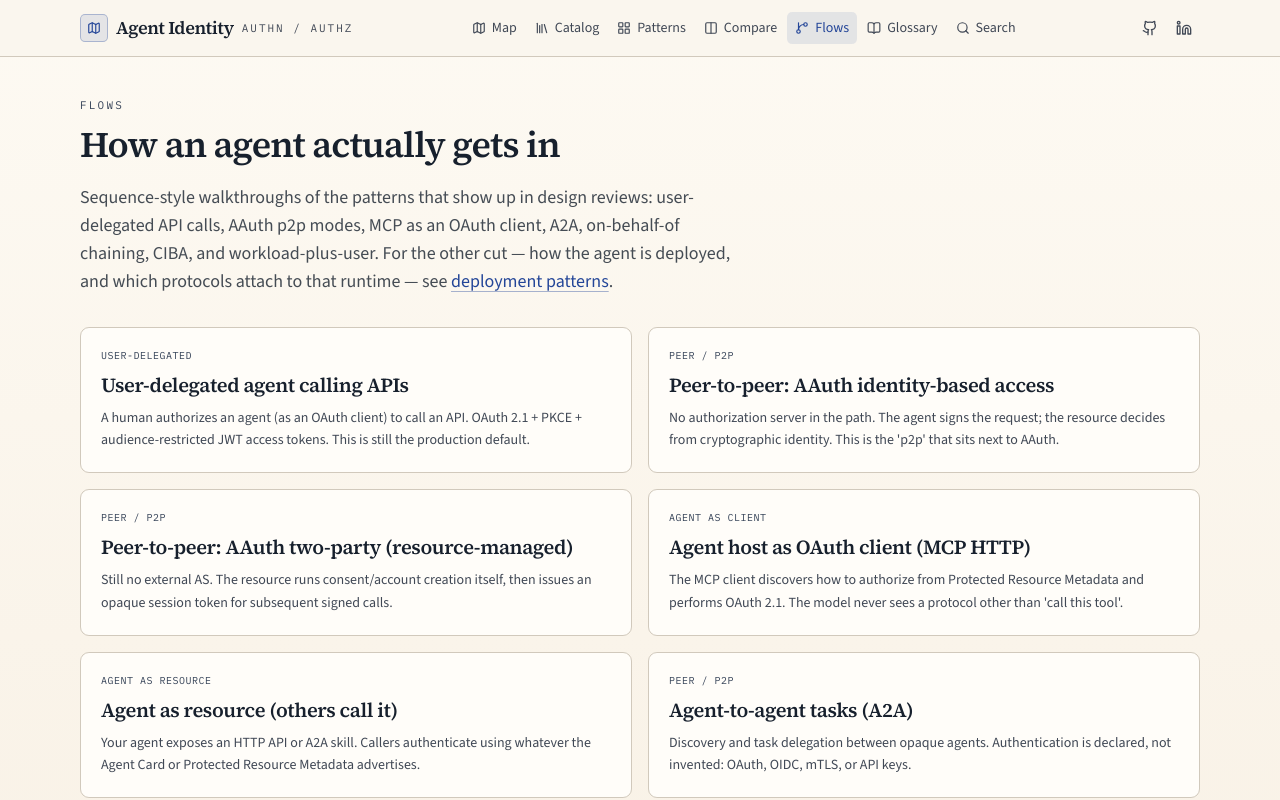
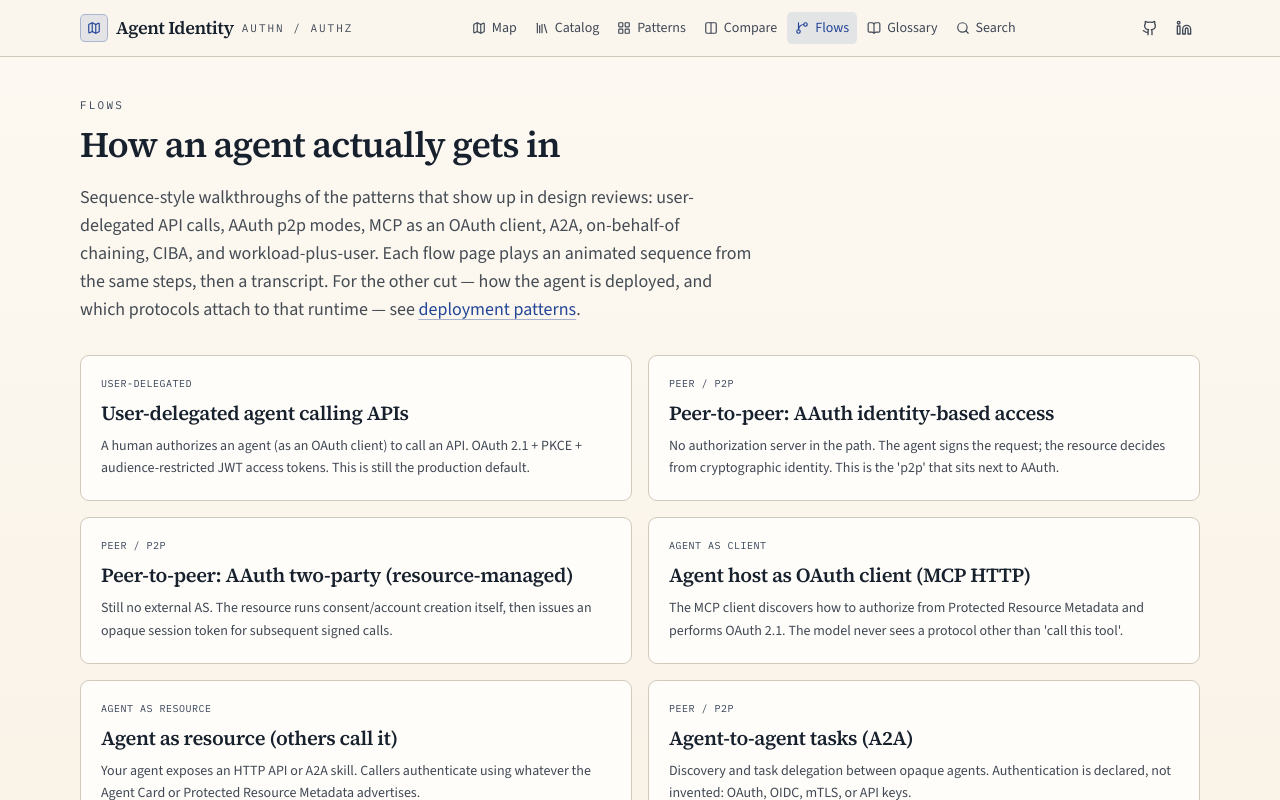
Before and after one commit to salehmashal/agent-id-x, a Next.js app: page /flows in a window 1280 px wide. Shown: the top 800 px of the page. Built offline with nearby package versions, Linux system fonts and the light colour scheme.

Commit message:
Wire animated sequences into spec explainers and the flows index.

```diff
--- a/app/flows/page.tsx
+++ b/app/flows/page.tsx
@@ -25,9 +25,10 @@ export default function FlowsIndexPage() {
       <PageLead>
         Sequence-style walkthroughs of the patterns that show up in design
         reviews: user-delegated API calls, AAuth p2p modes, MCP as an OAuth
-        client, A2A, on-behalf-of chaining, CIBA, and workload-plus-user. For
-        the other cut — how the agent is deployed, and which protocols attach to
-        that runtime — see{" "}
+        client, A2A, on-behalf-of chaining, CIBA, and workload-plus-user. Each
+        flow page plays an animated sequence from the same steps, then a
+        transcript. For the other cut — how the agent is deployed, and which
+        protocols attach to that runtime — see{" "}
         <Link
           href="/patterns"
           className="text-primary underline decoration-primary/40 underline-offset-4 hover:decoration-primary"
--- a/components/explainers/spec-explainer.tsx
+++ b/components/explainers/spec-explainer.tsx
@@ -1,3 +1,4 @@
+import { SequencePlayer } from "@/components/animations/sequence-player";
 import { AauthModesBoard } from "@/components/explainers/aauth-modes-board";
 import { Oauth21Board } from "@/components/explainers/oauth-21-board";
 import { TokenHopBoard } from "@/components/explainers/token-hop-board";
@@ -7,8 +8,9 @@ import {
   McpBoard,
   OidcBoard,
 } from "@/components/explainers/spec-boards";
+import { getSpecAnimation, specHasAnimation } from "@/lib/animations";
 
-const MAIN_EXPLAINERS = new Set([
+const MAIN_BOARDS = new Set([
   "aauth",
   "oauth-2-1",
   "oidc-core",
@@ -20,10 +22,10 @@ const MAIN_EXPLAINERS = new Set([
 ]);
 
 export function isMainExplainerSpec(slug: string): boolean {
-  return MAIN_EXPLAINERS.has(slug);
+  return MAIN_BOARDS.has(slug) || specHasAnimation(slug);
 }
 
-export function SpecExplainer({ slug }: { slug: string }) {
+function SpecBoard({ slug }: { slug: string }) {
   switch (slug) {
     case "aauth":
       return <AauthModesBoard />;
@@ -45,3 +47,17 @@ export function SpecExplainer({ slug }: { slug: string }) {
       return null;
   }
 }
+
+export function SpecExplainer({ slug }: { slug: string }) {
+  const animation = getSpecAnimation(slug);
+  const board = <SpecBoard slug={slug} />;
+
+  return (
+    <div className="space-y-6">
+      {animation ? (
+        <SequencePlayer key={animation.id} sequence={animation} />
+      ) : null}
+      {board}
+    </div>
+  );
+}
```
